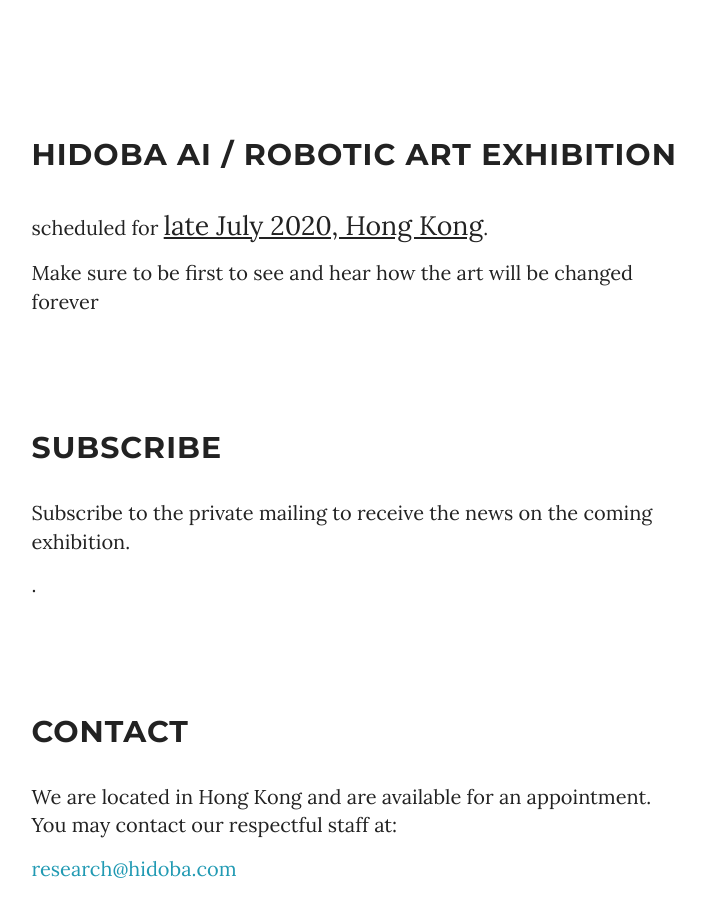
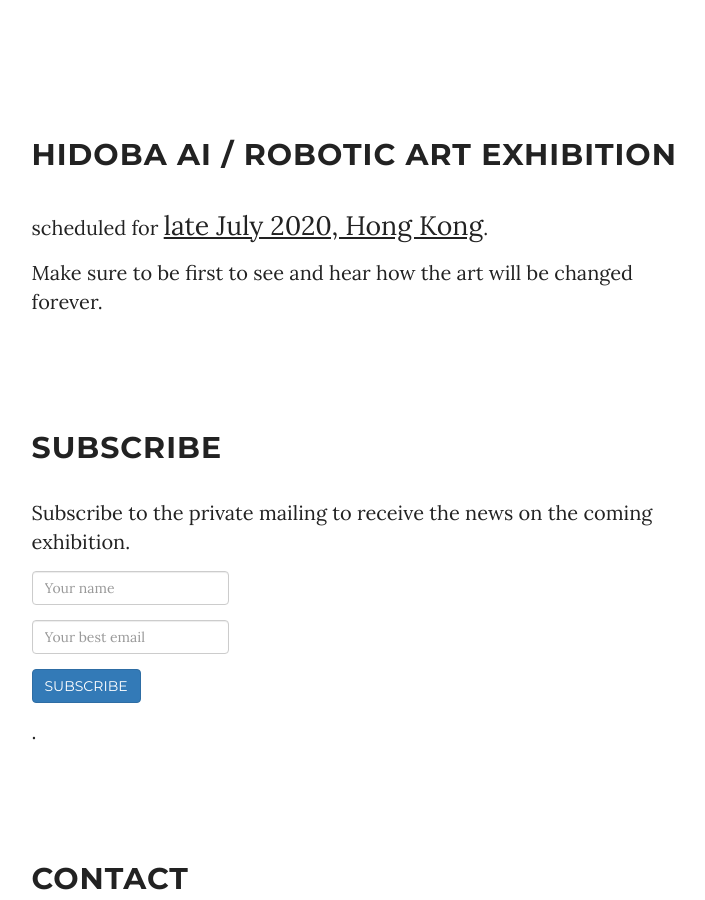
Before and after one commit to hidoba/hidoba.com, a Jekyll site: the page built from art/index.html, in a window 1280 px wide and 900 px high, scrolled down 862 px. Shown: the whole window, without its empty margins (331-1036 px from the left). Built offline with Jekyll 4.4.1, drawn with Linux system fonts in a browser that asks for light colours.

Commit message:
AI art Subscription form

```diff
--- a/art/index.html
+++ b/art/index.html
@@ -28,7 +28,7 @@
                 <h2>Hidoba AI / Robotic Art exhibition</h2>
                 <p>scheduled for <span style="font-size: 20pt; text-decoration: underline;">late July 2020, Hong Kong</span>.</p>
 
-                <p>Make sure to be first to see and hear how the art will be changed forever</p>
+                <p>Make sure to be first to see and hear how the art will be changed forever.</p>
 
             </div>
         </div>
@@ -41,6 +41,37 @@
                 <h2>Subscribe</h2>
 
                 <p>Subscribe to the private mailing to receive the news on the coming exhibition.</p>
+                <form class="form-horizontal" action="https://hidoba.azurewebsites.net/api/ai_art_subscribe">
+                <fieldset>
+
+                <!-- Text input-->
+                <div class="form-group">
+
+                  <div class="col-md-4">
+                  <input id="name" name="name" type="text" placeholder="Your name" class="form-control input-md" required="">
+
+                  </div>
+                </div>
+
+                <!-- Text input-->
+                <div class="form-group">
+
+                  <div class="col-md-4">
+                  <input id="email" name="email" type="text" placeholder="Your best email" class="form-control input-md" required="">
+
+                  </div>
+                </div>
+
+                <!-- Button -->
+                <div class="form-group">
+
+                  <div class="col-md-4">
+                    <input type="submit" id="subscribe" name="subscribe" class="btn btn-primary" value="Subscribe">
+                  </div>
+                </div>
+
+                </fieldset>
+                </form>
 
                 <p>.</p>
             </div>
```
